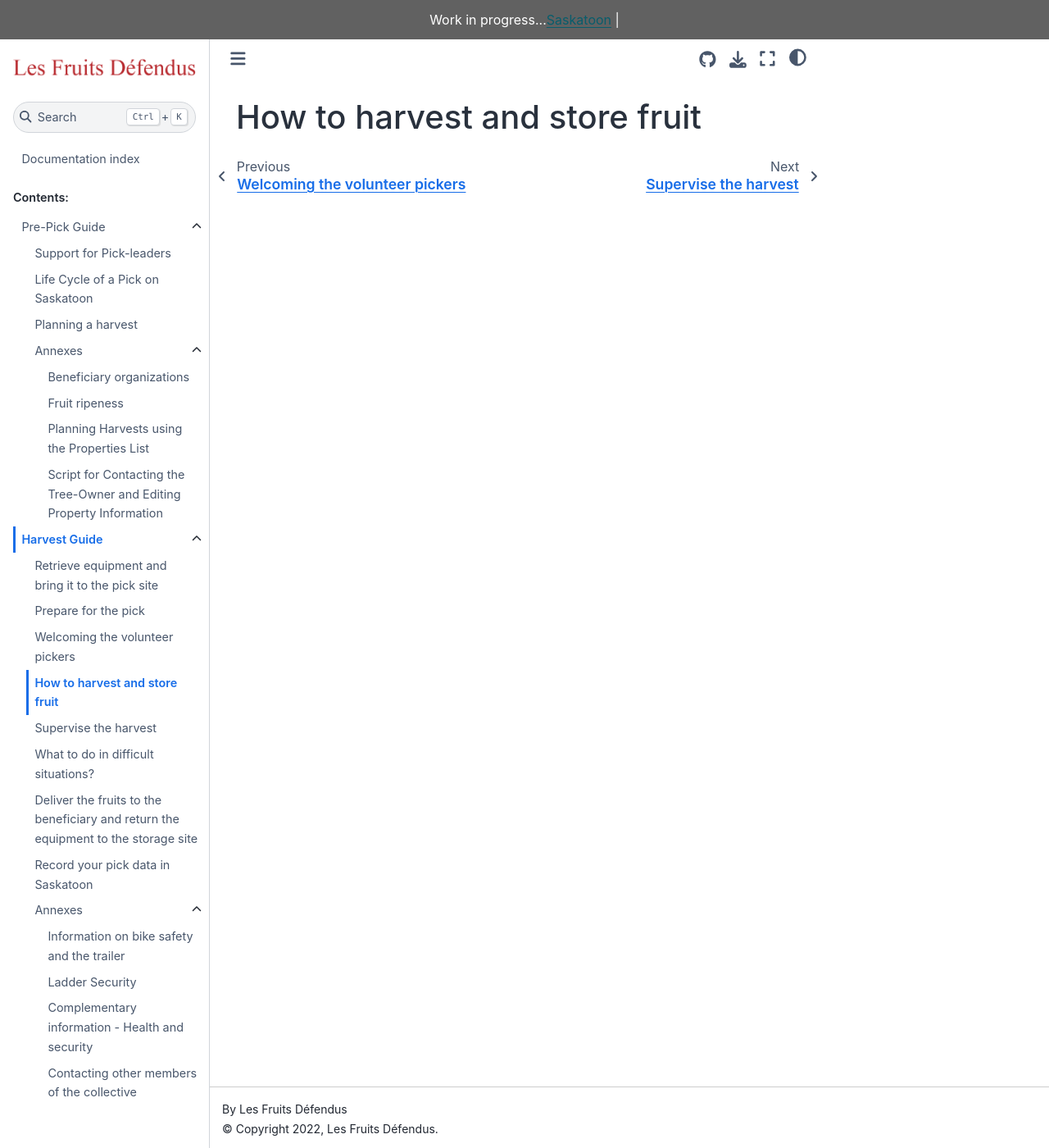
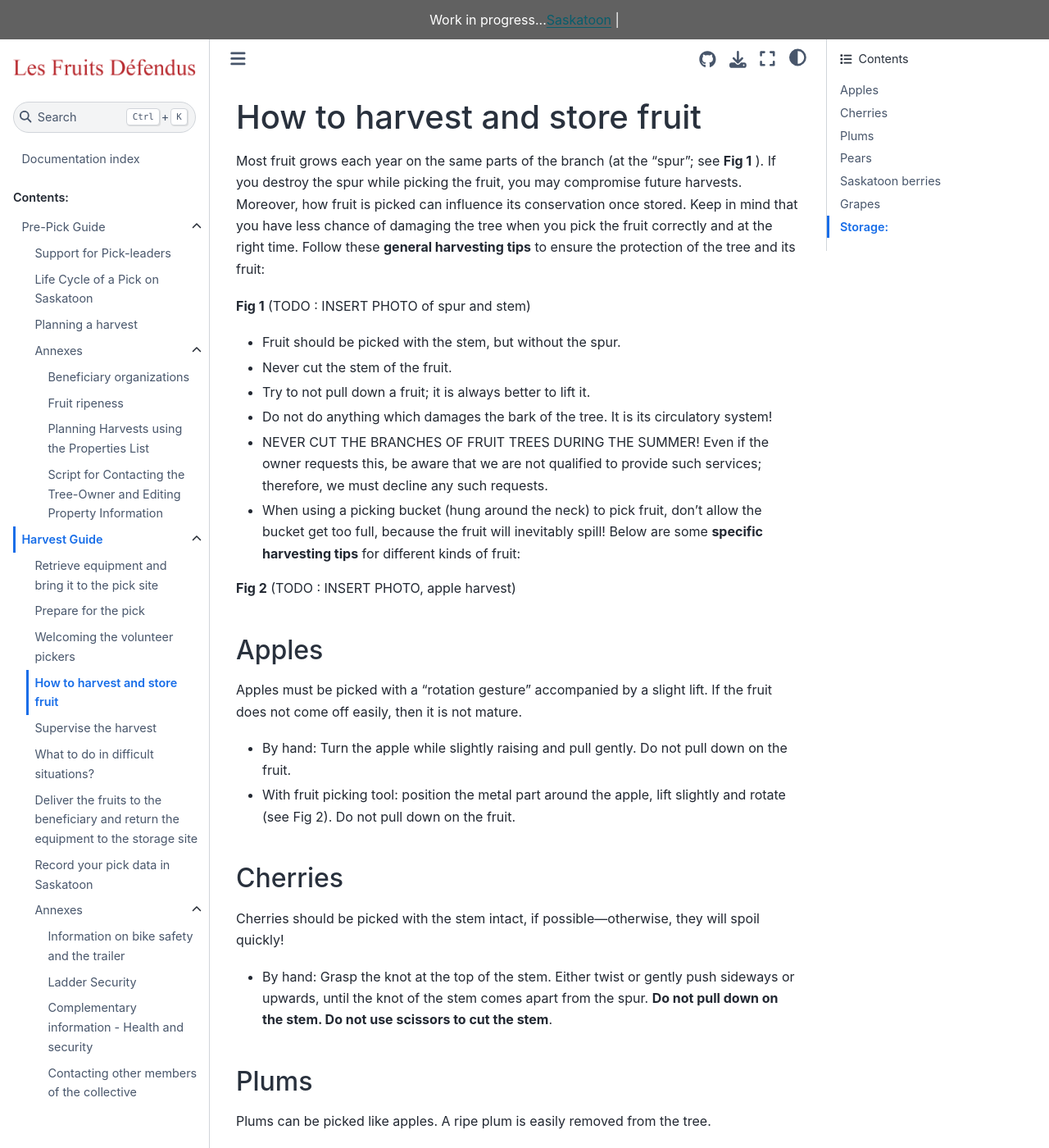
Before and after one commit to LesFruitsDefendus/guides, a Sphinx documentation site: the page built from docs/source/harvest-guide/how-to-harvest.md, in a window 1280 px wide and 1400 px high. Shown: the whole window at 82% size. Built offline with Sphinx 7.4.7 and the Sphinx Book theme 1.1.4, drawn with Linux system fonts in a browser that asks for light colours; some of the changed text lies outside the part shown.

Commit message:
migrate how to harvest

```diff
--- a/docs/source/harvest-guide/how-to-harvest.md
+++ b/docs/source/harvest-guide/how-to-harvest.md
@@ -1 +1,50 @@
 # How to harvest and store fruit
+
+Most fruit grows each year on the same parts of the branch (at the "spur"; see **Fig 1** ). If you destroy the spur while picking the fruit, you may compromise future harvests. Moreover, how fruit is picked can influence its conservation once stored.
+Keep in mind that you have less chance of damaging the tree when you pick the fruit correctly and at the right time.
+Follow these **general harvesting tips** to ensure the protection of the tree and its fruit:
+
+**Fig 1**  (TODO : INSERT PHOTO of spur and stem)
+
+- Fruit should be picked with the stem, but without the spur.
+- Never cut the stem of the fruit.
+- Try to not pull down a fruit; it is always better to lift it.
+- Do not do anything which damages the bark of the tree. It is its circulatory system!
+- NEVER CUT THE BRANCHES OF FRUIT TREES DURING THE SUMMER! Even if the owner requests this, be aware that we are not qualified to provide such services; therefore, we must decline any such requests.
+- When using a picking bucket (hung around the neck) to pick fruit, don’t allow the bucket get too full, because the fruit will inevitably spill!
+Below are some **specific harvesting tips** for different kinds of fruit:
+
+**Fig 2** (TODO : INSERT PHOTO, apple harvest)
+
+### Apples
+
+Apples must be picked with a "rotation gesture" accompanied by a slight lift. If the fruit does not come off easily, then it is not mature.
+- By hand: Turn the apple while slightly raising and pull gently. Do not pull down on the fruit.
+- With fruit picking tool: position the metal part around the apple, lift slightly and rotate (see Fig 2). Do not pull down on the fruit.
+
+### Cherries
+
+Cherries should be picked with the stem intact, if possible—otherwise, they will spoil quickly!
+- By hand: Grasp the knot at the top of the stem. Either twist or gently push sideways or upwards, until the knot of the stem comes apart from the spur. **Do not pull down on the stem. Do not use scissors to cut the stem**.
+
+### Plums
+
+Plums can be picked like apples. A ripe plum is easily removed from the tree.
+- By hand: Turn the fruit gently upward. **Do not pull down on the fruit**.
+- With fruit picking tool: Position the metal part around the plum, lift slightly and rotate. **Do not pull down on the fruit**.
+
+### Pears
+Pears can be picked like apples (see section above)– but remember that they must be picked before they are completely ripe, so removing them from the tree can be slightly more tricky. Therefore, when harvesting pears, take extra care not pull on the fruit and damage the spurs!
+
+### Saskatoon berries
+- By hand: Pick off berries gently by hand.
+
+### Grapes
+- By hand: Cut off each bunch of grapes using a pair of scissors or pruning shears.
+
+## Storage:
+
+**At Santropol Roulant**, all fruits except apples can be put in the walk-in fridge in the basement of the building (a.k.a. cold room, cold storage). Apples can be put on the Fruits Défendus shelf unless they are in danger of rotting. Please don’t place containers on the floor of the walk-in fridge.
+
+- Soft fruits (cherries, Saskatoon berries, plums, grapes) should be stored in a way where they do not get crushed under their own weight. Therefore, use small bags and try not to pile the bags on top of each other. If you can, we recommend using recyclable plastic produce containers (rigid packaging used for selling mixed greens, cherry tomatoes, strawberries, etc.) to transport and store soft fruit. Wooden boxes used to sell clementines can also be used for this.
+- Pears must be stored in a space where the temperature is around 0 ° C, e.g. a cool room, otherwise they will continue to mature. Pears stored at room temperature will mature quickly and can only be eaten for a few days after picking. If you store un-ripe pears at a cold temperature, you can pile them on top of each other without a problem.
```
